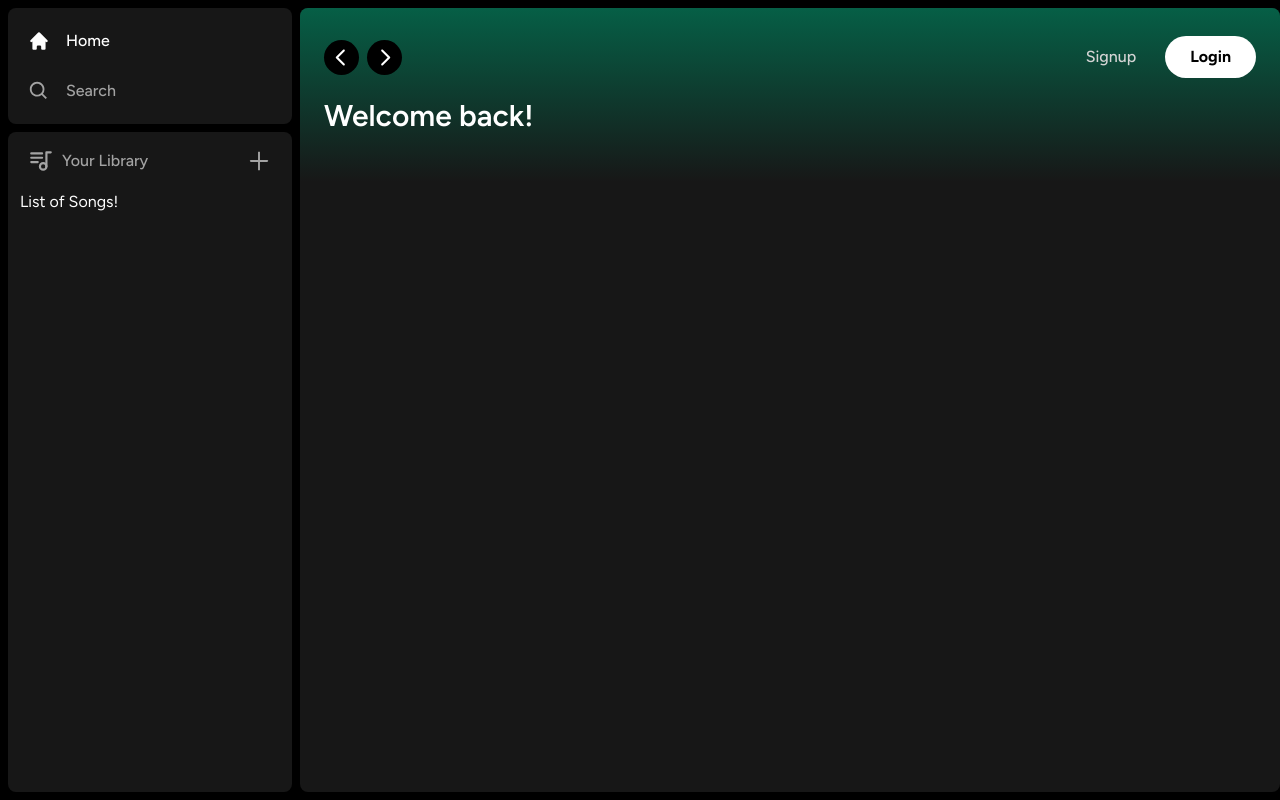
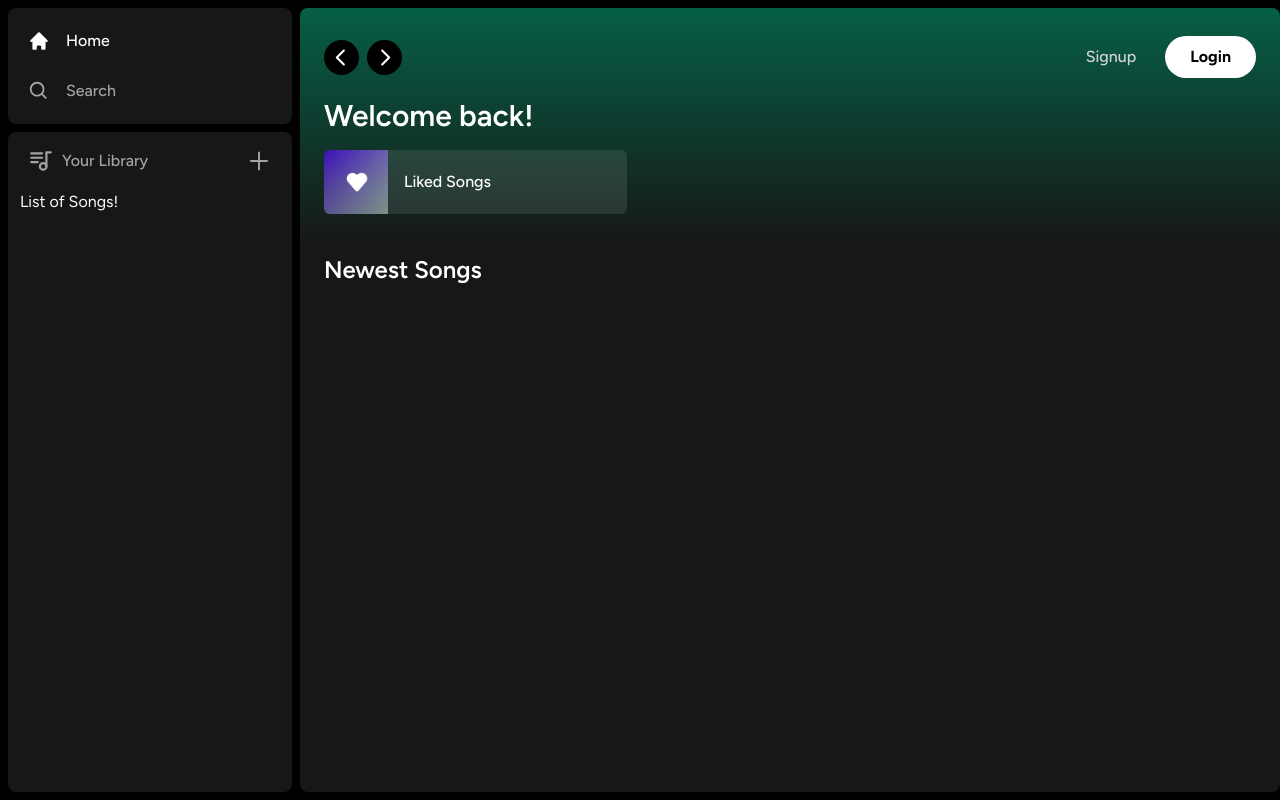
Before and after one commit to iamshishirpandey/spotify-clone, a Next.js app: page / in a window 1280 px wide. Built offline with nearby package versions, Linux system fonts and the light colour scheme.

Commit message:
Header Items and hover effect on item play button

```diff
--- a/app/(site)/page.tsx
+++ b/app/(site)/page.tsx
@@ -1,4 +1,5 @@
 import Header from "@/components/Header";
+import ListItem from "@/components/ListItem";
 import React from "react";
 
 function page() {
@@ -7,9 +8,20 @@ function page() {
       <Header>
         <div className="mb-2">
           <h1 className="text-white text-3xl font-semibold">Welcome back!</h1>
-          <div className="grid grid-cols-1 sm:grid-cols-2 xl:grid-cols-3 2xl:grid-cols-4 gap-3 mt-4"></div>
+          <div className="grid grid-cols-1 sm:grid-cols-2 xl:grid-cols-3 2xl:grid-cols-4 gap-3 mt-4">
+            <ListItem
+              image={"/images/liked.png"}
+              name={"Liked Songs"}
+              href={""}
+            />
+          </div>
         </div>
       </Header>
+      <div className="mt-2 mb-7 px-6">
+        <div className="flex items-center justify-between">
+          <h1 className="text-white text-2xl font-semibold">Newest Songs</h1>
+        </div>
+      </div>
     </div>
   );
 }
--- /dev/null
+++ b/components/ListItem.tsx
@@ -0,0 +1,32 @@
+"use client";
+import Image from "next/image";
+import { useRouter } from "next/navigation";
+import { FaPlay } from "react-icons/fa";
+interface ListItemProps {
+  image: string;
+  name: string;
+  href: string;
+}
+const ListItem: React.FC<ListItemProps> = ({ image, name, href }) => {
+  const router = useRouter();
+  const onClick = () => {
+    //Add Auth before push
+    router.push(href);
+  };
+  return (
+    <button
+      onClick={onClick}
+      className="relative group flex items-center rounded-md overflow-hidden gap-x-4 bg-neutral-100/10 hover:bg-neutral-100/20 transition pr-4"
+    >
+      <div className="relative min-h-[64px] min-w-[64px]">
+        <Image src={image} className="object-cover" fill alt="Like Image" />
+      </div>
+      <p className=" font-medium truncate py-5">{name}</p>
+      <div className="absolute transition opacity-0 rounded-full flex items-center justify-center bg-green-500 p-4 drop-shadow-md right-5 group-hover:opacity-100 hover:scale-110">
+        <FaPlay className="text-black" />
+      </div>
+    </button>
+  );
+};
+
+export default ListItem;
```
Also changed, not shown: public/images/liked.png (added).
